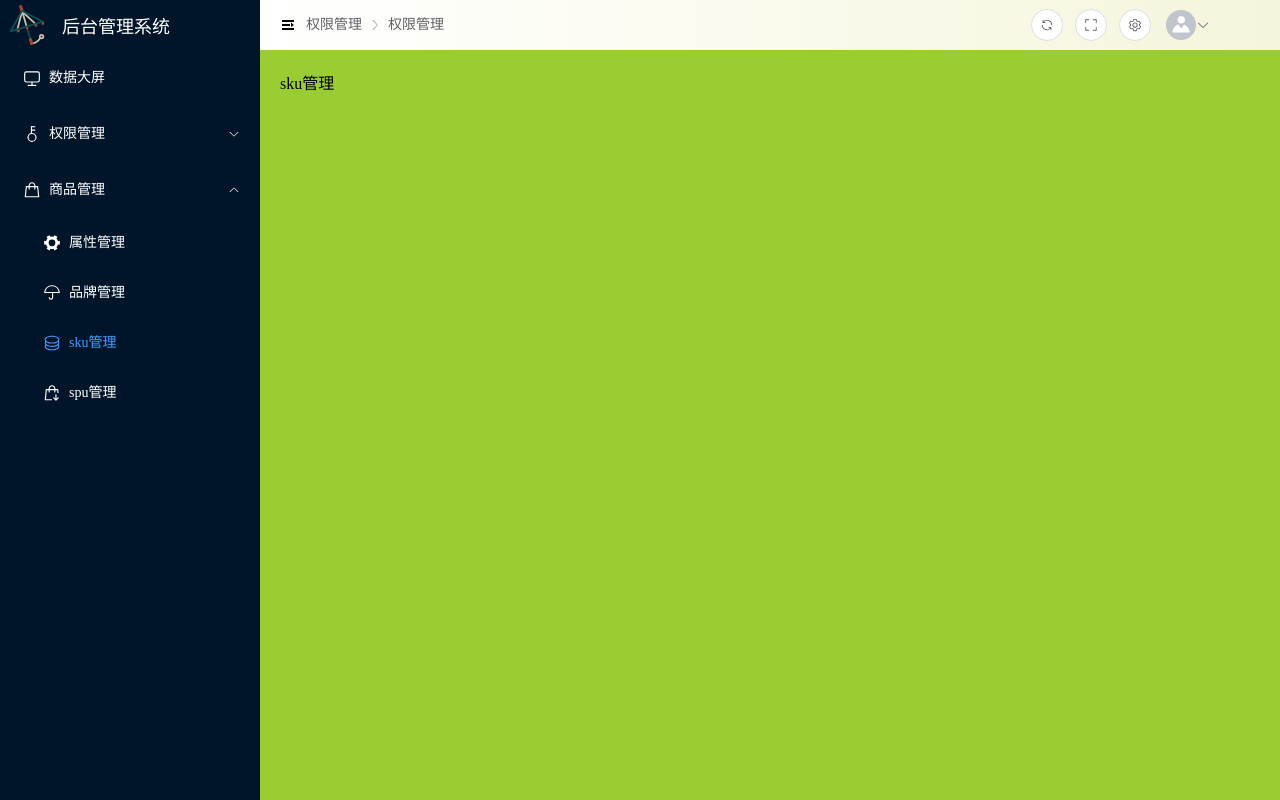
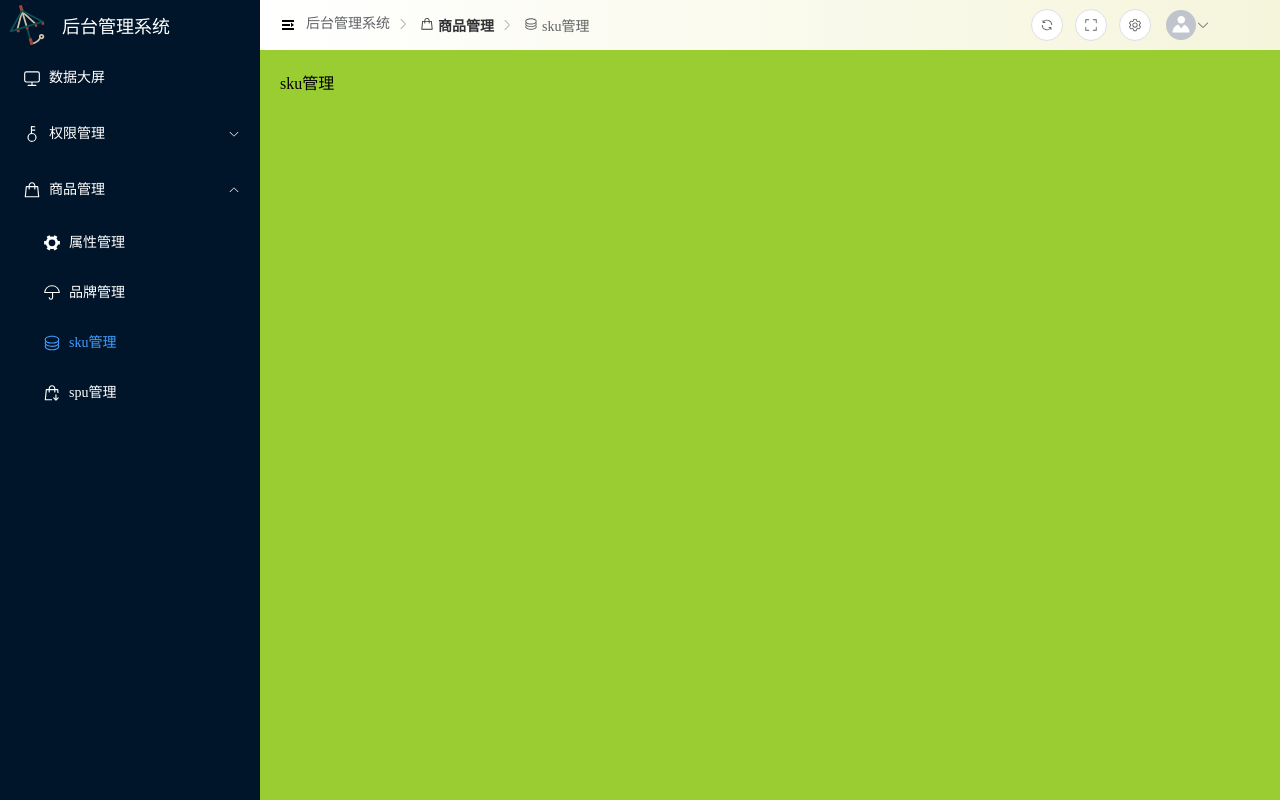
Before and after one commit to twinklerh/BackendManageSystem, a Vue app: page /home/product/sku in a window 1280 px wide. Built offline with nearby package versions, Linux system fonts and the light colour scheme.

Commit message:
完成顶部导航栏的全屏和刷新按钮

```diff
--- a/src/App.vue
+++ b/src/App.vue
@@ -1,12 +1,23 @@
 <template>
   <router-view v-slot="{ Component }">
     <transition name="fade">
-      <component :is="Component" />
+      <component :is="Component" v-if="flagDestory" />
     </transition>
   </router-view>
 </template>
 
 <script lang="ts" setup>
+import { nextTick, ref, watch } from 'vue';
+import { useSettingStore } from './store/setting';
+const settingStore = useSettingStore();
+const flagDestory = ref(true);
+watch(()=>settingStore.refreshInNavBarButton, ()=>{
+  flagDestory.value = false;  //  销毁组件
+  nextTick(()=>{  //  不用延时器，因为延时器不靠谱，你不知道什么时候组件销魂完毕
+    //  nextTick能保证响应式数据发生变化后你的dom更新完毕了
+    flagDestory.value = true;
+  })
+})
 </script>
 
 <style lang="scss" scoped>
--- a/src/main.ts
+++ b/src/main.ts
@@ -13,7 +13,6 @@ const app = createApp(App).use(pinia).use(router)
 
 for (const [key, component] of Object.entries(ElementPlusIconsVue)) {
   app.component(key, component)
-  console.log(key, component)
 }
 
 app.use(ElementPlus, {locale: zhCn})
--- a/src/router/routes.ts
+++ b/src/router/routes.ts
@@ -27,7 +27,7 @@ export const routes = [
         name: 'home',
         component: ()=>import("@/views/layout/IndexView.vue"),
         redirect: '/home/screen',
-        meta: { title: '首页', icon: 'Plus', hidden: true },
+        meta: { title: '', icon: 'HomeFilled', hidden: true },
         children: [
             {
                 path: 'acl',
--- a/src/store/setting.ts
+++ b/src/store/setting.ts
@@ -4,6 +4,7 @@ export const useSettingStore = defineStore('setting', {
     state(){
         return {
             isMenuFold: false,
+            refreshInNavBarButton: false,
         }
     }
 })
--- a/src/views/layout/TopNavBarView.vue
+++ b/src/views/layout/TopNavBarView.vue
@@ -5,14 +5,19 @@
             <component :is="settingStore.isMenuFold ? 'Fold' : 'Expand'"/>
         </el-icon>
         <el-breadcrumb separator-icon="ArrowRight">
-            <el-breadcrumb-item>权限管理</el-breadcrumb-item>
-            <el-breadcrumb-item>权限管理</el-breadcrumb-item>
+            <el-breadcrumb-item>后台管理系统</el-breadcrumb-item>
+            <el-breadcrumb-item v-for="(item,index) in route.matched" :key="index" v-show="item.meta.title" :to="item.path">
+                <el-icon style="margin: 0 4px;">
+                    <component :is="item.meta.icon" />
+                </el-icon>
+                <span>{{ item.meta.title }}</span>
+            </el-breadcrumb-item>
         </el-breadcrumb>
        </div>
        <div class="bar-right">
             <el-button circle @click="refresh" icon="Refresh"></el-button>
-            <el-button circle @click="refresh" icon="FullScreen"></el-button>
-            <el-button circle @click="refresh" icon="Setting"></el-button>
+            <el-button circle @click="fullScreen" icon="FullScreen"></el-button>
+            <el-button circle icon="Setting"></el-button>
             <el-dropdown style="padding: 15px;" trigger="click">
                 <span style="display: flex; align-items: center;">
                     <img src="@/assets/UserDefaultImg.png"  height="30px"/>
@@ -28,10 +33,16 @@
 
 <script lang="ts" setup>
 import { useSettingStore } from '@/store/setting';
-
+import { useRoute } from 'vue-router';
+const route = useRoute();
 const settingStore = useSettingStore();
 const refresh = ()=>{
-    let a = 10;
+    settingStore.refreshInNavBarButton = !settingStore.refreshInNavBarButton;
+}
+const fullScreen = ()=>{
+    const full = document.fullscreenElement;    //  dom对象的一个属性，用来判断是否是全屏，返回值是bool类型
+    if(!full)    document.documentElement.requestFullscreen();
+    else         document.exitFullscreen();
 }
 </script>
 
```
